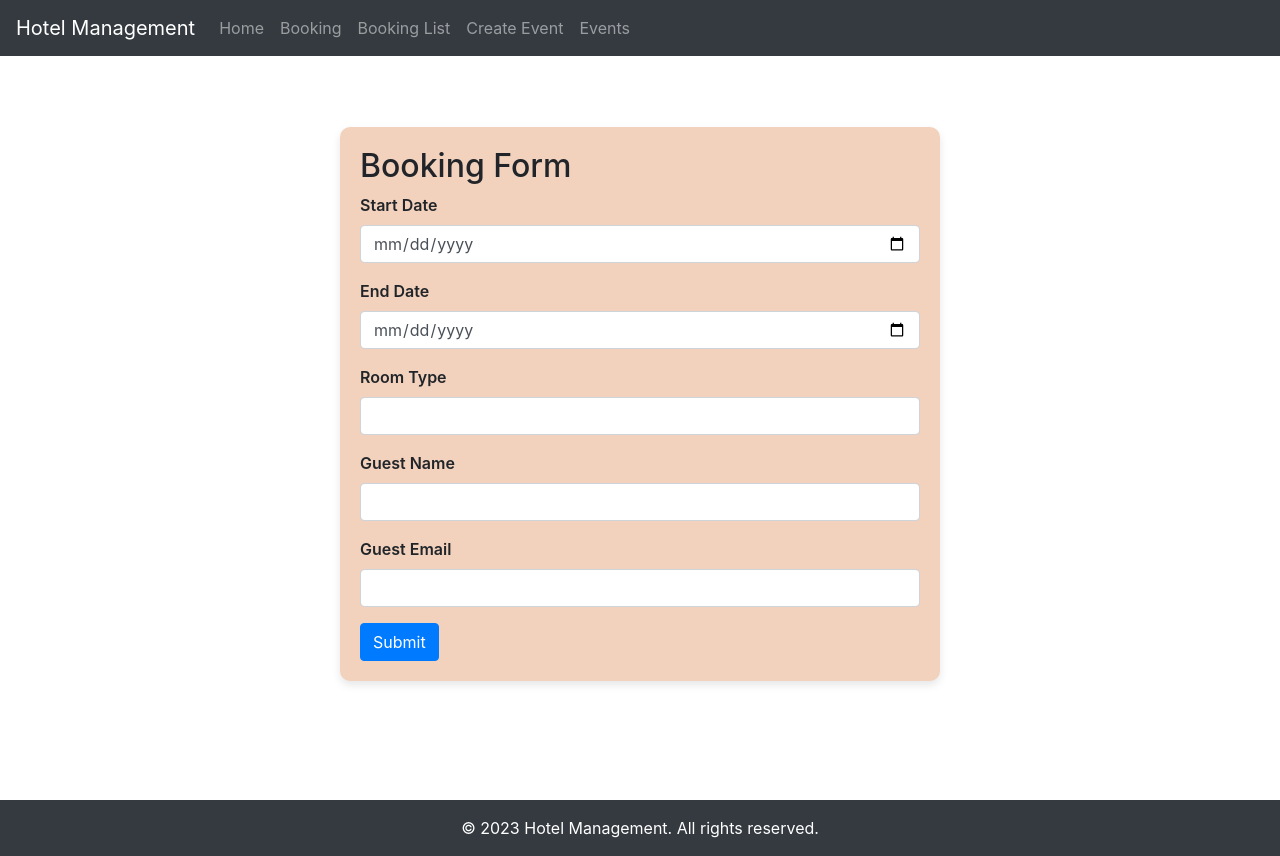
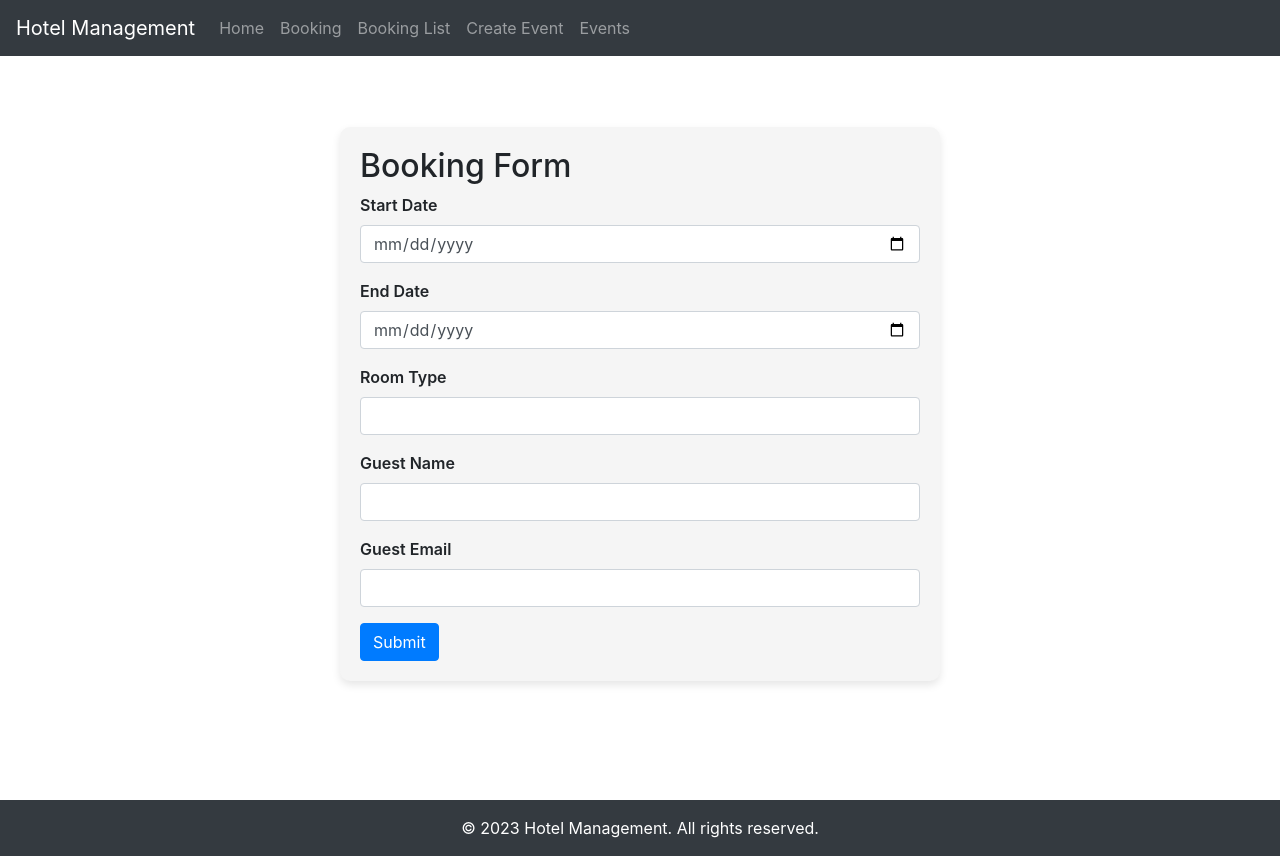
Before and after one commit to ChrisAlexRods/frontend-Hotel-Management, a React (Create React App) app: page /booking in a window 1280 px wide. Built offline with nearby package versions, Linux system fonts and the light colour scheme.

Commit message:
small fixes

```diff
--- a/src/BookingPageStyles.css
+++ b/src/BookingPageStyles.css
@@ -8,7 +8,7 @@ body {
   max-width: 600px;
   margin: 0 auto;
   padding: 20px;
-  background-color: #F2D2BD;
+  background-color: #f5f5f5;
   box-shadow: 0 4px 8px rgba(0, 0, 0, 0.1);
   border-radius: 10px;
 }
```
